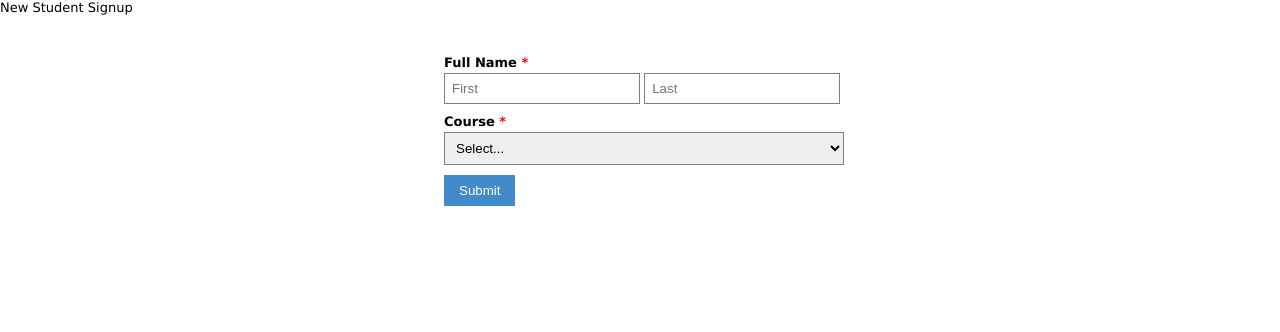
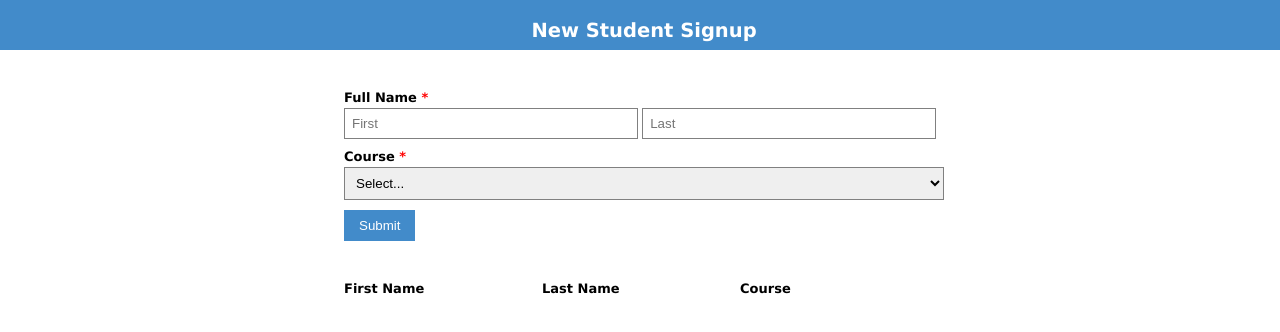
Before and after one commit to fx2000/socialyou-html, a plain HTML site: page index.html in a window 1280 px wide. Drawn offline with Linux system fonts and the light colour scheme.

Commit message:
Updated jquery and html lists, finished CSS styling

```diff
--- a/css/main.css
+++ b/css/main.css
@@ -54,7 +54,7 @@ table {
 /* Form Styling */
 .form-style {
 	margin: 10px auto;
-	max-width: 400px;
+	max-width: 600px;
 	padding: 20px 12px 10px 20px;
 }
 
@@ -104,3 +104,43 @@ select {
 .form-style .required {
 	color: red;
 }
+
+/* Grid Styling */
+.grid {
+	margin: 10px auto;
+	max-width: 600px;
+	padding: 20px 12px 10px 20px;
+	display: grid;
+	grid-template-columns: 33% 33% 33%;
+}
+
+.grid h2 {
+	font-weight: bold;
+}
+
+.col li {
+	padding: 0;
+	display: block;
+	list-style: none;
+	margin: 10px 0 0 0;
+}
+
+/* Top bar styling */
+.topbar {
+	background-color: #428bca;
+	height: 50px;
+	display: flex;
+	align-items: center;
+}
+
+.title {
+	margin: 10px auto;
+	max-width: 600px;
+	padding: 20px 12px 10px 20px;
+}
+
+.title h1 {
+	font-weight: bold;
+	font-size: 1.5em;
+	color: white;
+}
--- a/index.html
+++ b/index.html
@@ -11,11 +11,13 @@
 <body>
   <section class="main">
     <header class="topbar">
-      <h1>New Student Signup</h1>
+      <div class="title">
+        <h1>New Student Signup</h1>
+      </div>
     </header>
-    <div class="signup-form">
+    <div class="form-style">
       <form id="new-student" action="/">
-        <ul class="form-style">
+        <ul>
           <li>
             <label for="first-name">Full Name <span class="required">*</span></label>
             <input class="field-split" type="text" name="first-name" id="first-name" placeholder="First" required tabindex=1>
@@ -37,9 +39,18 @@
       </form>
     </div>
     <div class="grid">
-      <div id="first-name-grid"><!-- First Name goes here --></div>
-      <div id="last-name-grid"><!-- Last Name goes here --></div>
-      <div id="course-grid"><!-- Course goes here --></div>
+      <div class="col">
+        <h2>First Name</h2>
+        <ul id="first-name-grid"><!-- First Names go here --></ul>
+      </div>
+      <div class="col">
+        <h2>Last Name</h2>
+        <ul id="last-name-grid"><!-- Last Names go here --></ul>
+      </div>
+      <div class="col">
+        <h2>Course</h2>
+        <ul id="course-grid"><!-- Courses go here --></ul>
+      </div>
     </div>
     <footer>
 
@@ -64,9 +75,9 @@
         .prop('selected', false);
 
       // Add data to grid
-      $("#first-name-grid").append(firstName);
-      $("#last-name-grid").append(lastName);
-      $("#course-grid").append(course);
+      $("#first-name-grid").append("<li>" + firstName + "</li>");
+      $("#last-name-grid").append("<li>" + lastName + "</li>");
+      $("#course-grid").append("<li>" + course + "</li>");
     });
   </script>
 
```
